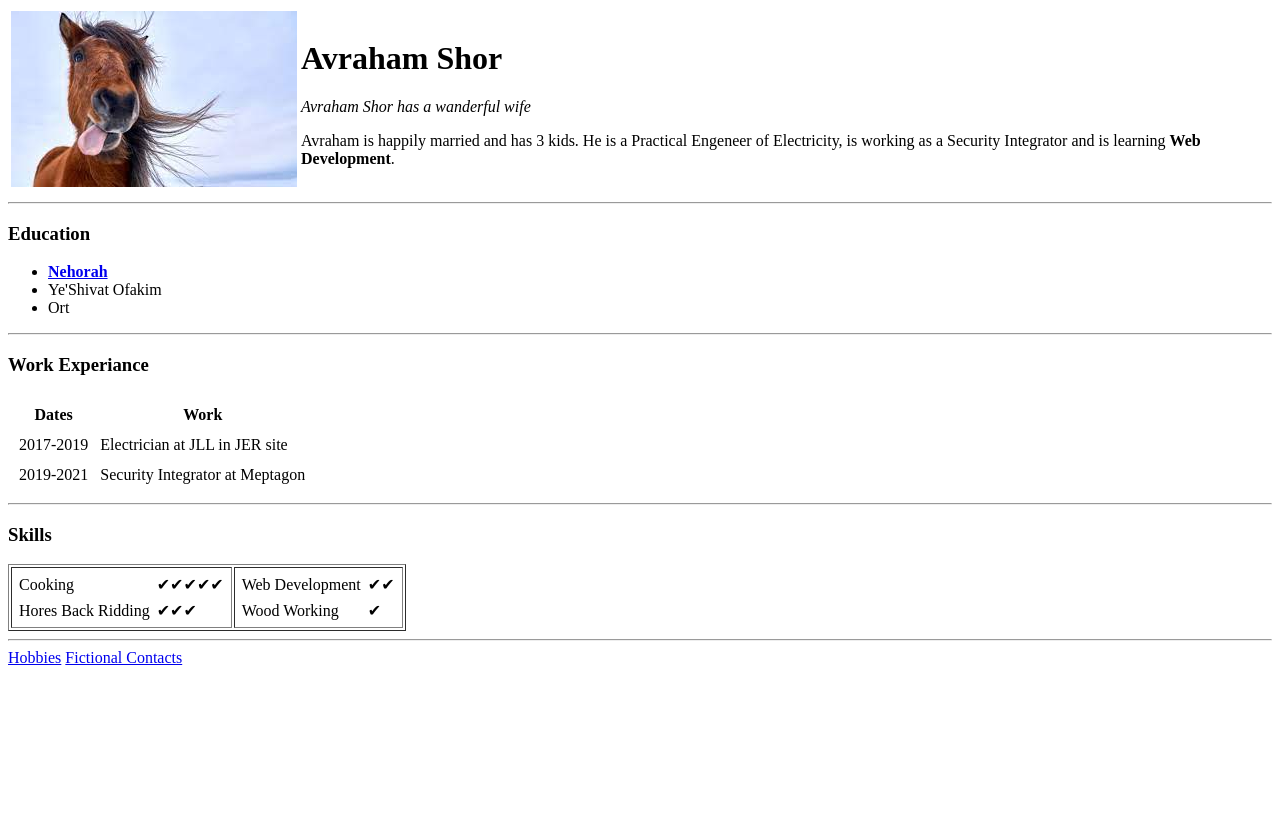
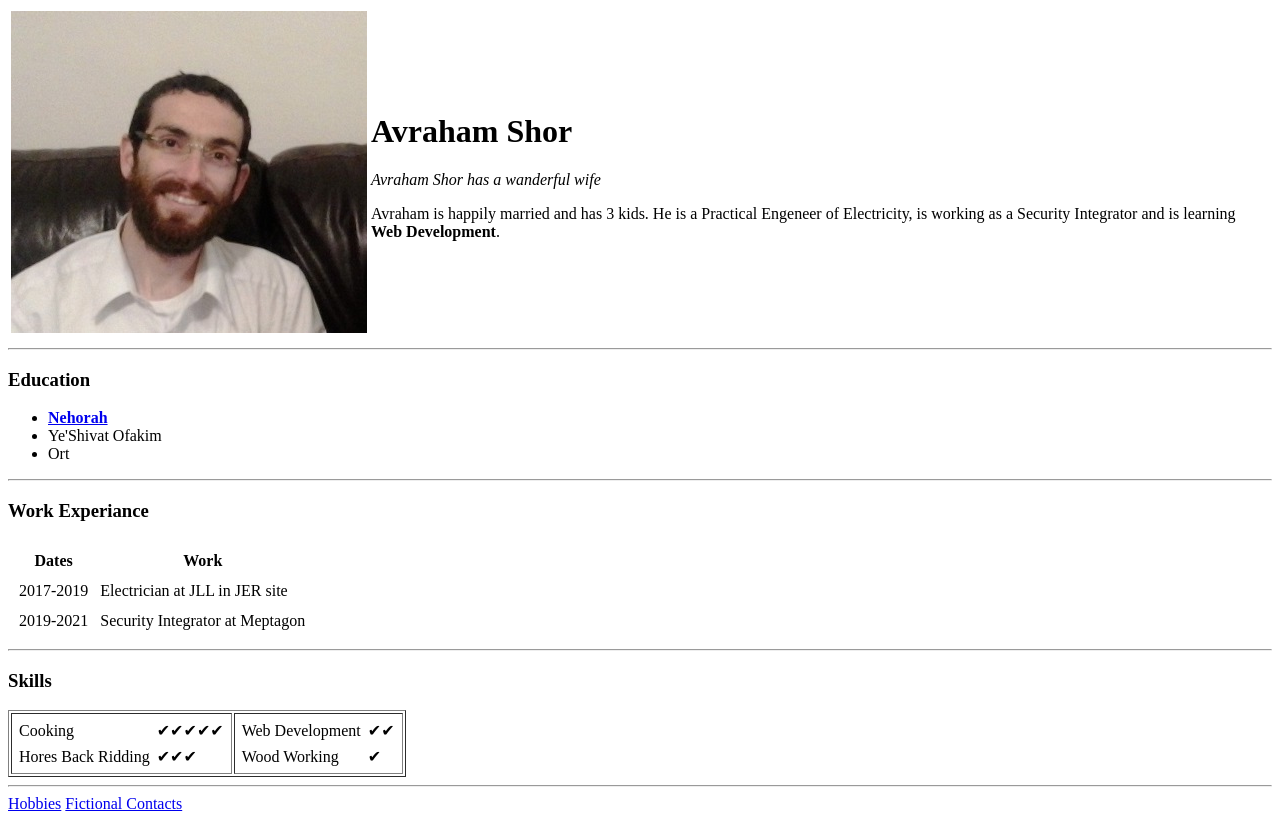
Before and after one commit to AvrahamDev/cv, a plain HTML site: page index.html in a window 1280 px wide. Before the commit the page ends 800 px from the top, so only its background shows below. Drawn offline with Linux system fonts and the light colour scheme.

Commit message:
Update index.html

```diff
--- a/index.html
+++ b/index.html
@@ -6,7 +6,7 @@
   </head>
   <body>
     <table>
-      <td><img src="horse picture.jfif" alt="Funny Horse Picture"></td>
+      <td><img src="Avraham Picture.jpg" alt="Avraham's Picture"></td>
       <td><h1>Avraham Shor</h1>
       <p><em>Avraham Shor has a wanderful wife</em></p>
       <p>Avraham is happily married and has 3 kids. He is a Practical Engeneer of Electricity, is working as a Security Integrator and is learning <strong>Web Development</strong>.</p>
```
